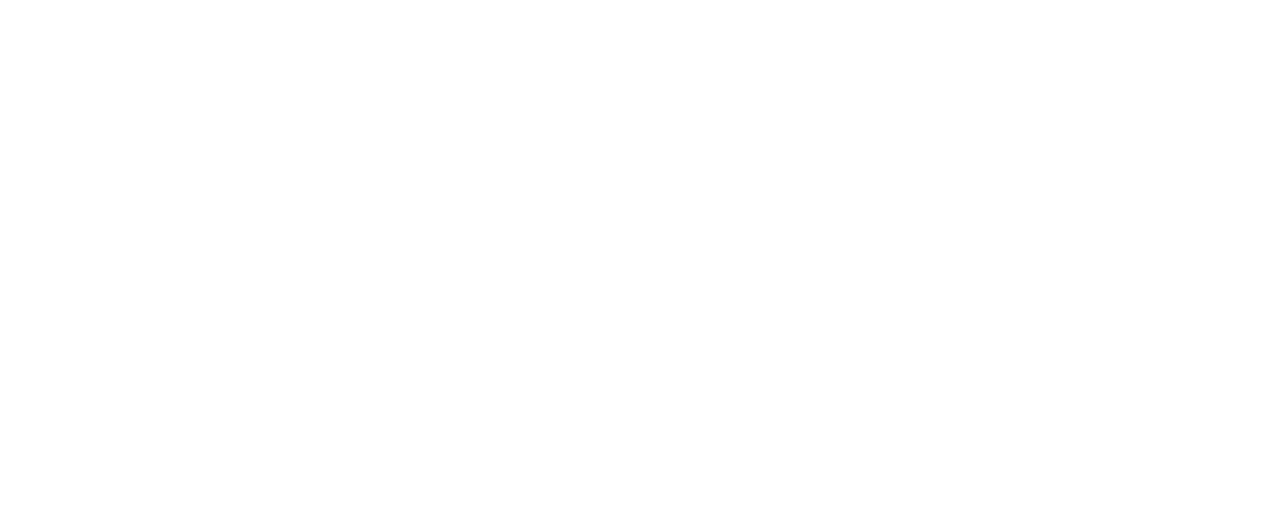
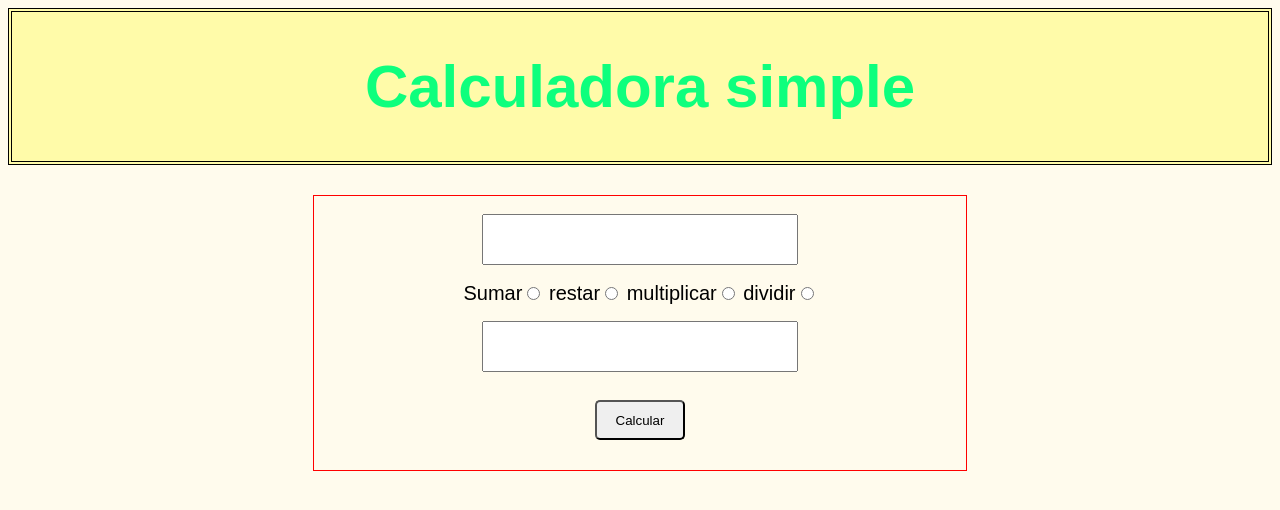
Before and after one commit to archiduke/ProyectoCalculadora, a plain HTML site: page index.html in a window 1280 px wide. Drawn offline with Linux system fonts and the light colour scheme.

Commit message:
Primeros cambios

```diff
--- a/css/misestilos.css
+++ b/css/misestilos.css
@@ -1 +1,42 @@
 /* estilos index */
+
+body {
+    font-family:sans-serif;
+    background-color: #fffbed;
+}
+
+.titulo {
+    text-align: center;
+    color: #0eff7d;
+    font-size: 30px;
+    background-color: #fffba9;
+    border: double black 4px;
+}
+
+.calculadora {
+    margin: auto;
+    margin-top: 30px;
+    width: 50%;
+    border: 1px solid red;
+    padding: 10px;
+    font-size: 20px;
+    text-align: center;
+    line-height: 40px;
+    font-family:sans-serif;
+}
+
+#boton {
+    border-radius: 5px;
+    font-family: fantasy;
+    height: 40px;
+    width: 90px;
+    margin: 20px;
+}
+
+.numeros {
+    width: 50%;
+  padding: 12px 20px;
+  margin: 8px 0;
+  box-sizing: border-box;
+  font-size: 20px;
+}
--- a/index.html
+++ b/index.html
@@ -4,9 +4,24 @@
     <meta charset="UTF-8">
     <meta http-equiv="X-UA-Compatible" content="IE=edge">
     <meta name="viewport" content="width=device-width, initial-scale=1.0">
-    <title>Document</title>
+    <link rel="stylesheet" href="css/misestilos.css">
+    <title>Calculadora simple</title>
 </head>
 <body>
-
+    <!-- div para el titulo -->
+    <div class="titulo">
+        <h1>Calculadora simple</h1>
+    </div>
+    <div class="calculadora"> <!-- div para gestionar los calculos -->
+        <input id="numero1" type="number" required class="numeros"><br>
+        <span>Sumar</span><input id="suma" type="radio" name="operacion" required>
+        <span>restar</span><input id="resta" type="radio" name="operacion" required>
+        <span>multiplicar</span><input id="multi" type="radio" name="operacion" required>
+        <span>dividir</span><input id="div" type="radio" name="operacion" required><br>
+        <input id="numero2" type="number" required class="numeros"><br>
+        <button id="boton">Calcular</button>
+        </form>
+    </div>
+    <script src="ejercicio4.js"></script>
 </body>
 </html>
```
